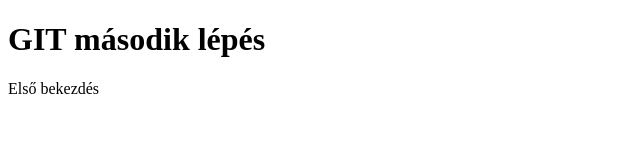
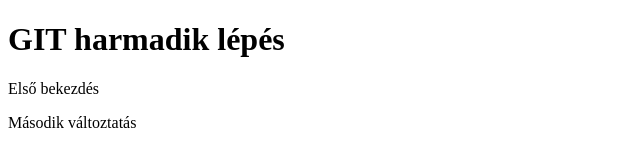
Before and after one commit to NBence0319/proba, a plain HTML site: page index.html in a window 1280 px wide. Shown: the whole page, without its empty margins (0-640 px from the left). Drawn offline with Linux system fonts and the light colour scheme.

Commit message:
Changes to be committed: 	modified:   index.html

```diff
--- a/index.html
+++ b/index.html
@@ -7,7 +7,8 @@
 <title>Git-próba</title>
 </head>
 <body>
-<h1>GIT második lépés</h1>
+<h1>GIT harmadik lépés</h1>
 <p>Első bekezdés</p>
+<p>Második változtatás</p>
 </body>
 </html>
```
